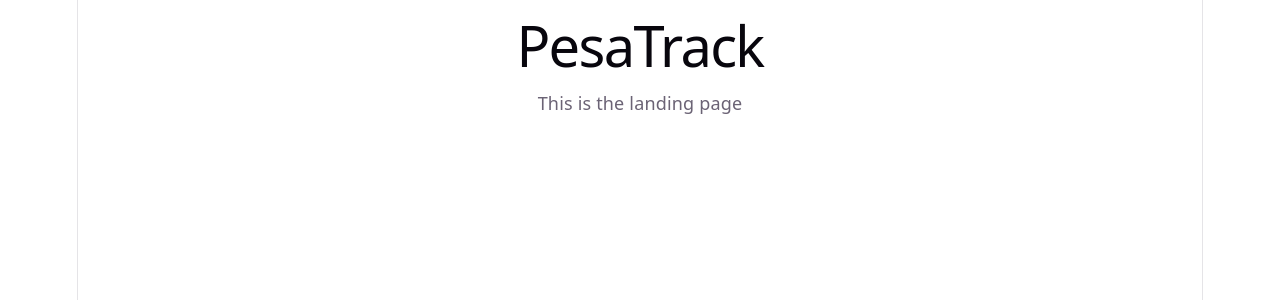
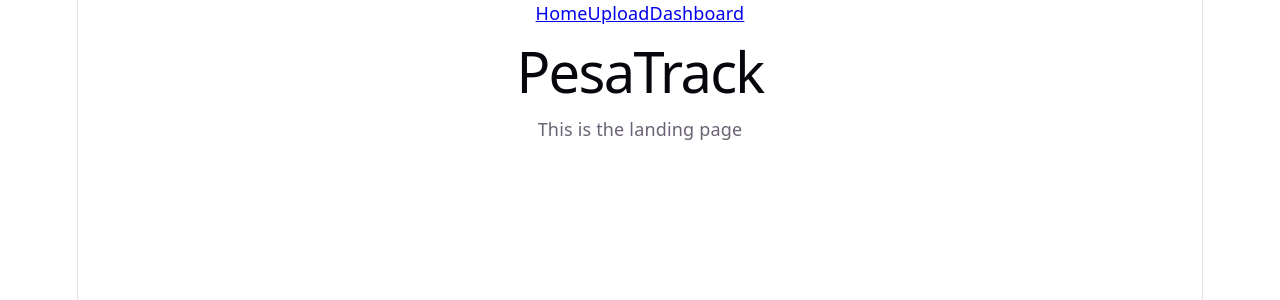
Before and after one commit to Joshu79/Team_8_Internet_Application_Programing_Project, a React (Vite) app: page / in a window 1280 px wide. Shown: the top 300 px of the page. Built offline with nearby package versions, Linux system fonts and the light colour scheme.

Commit message:
Add Navbar component for navigation between pages

```diff
--- a/src/App.jsx
+++ b/src/App.jsx
@@ -1,4 +1,5 @@
 import { BrowserRouter, Routes, Route } from 'react-router-dom'
+import Navbar from './components/Navbar'
 import Landing from './pages/Landing'
 import Upload from './pages/Upload'
 import Dashboard from './pages/Dashboard'
@@ -8,6 +9,7 @@ import './App.css'
 const App = () => {
   return (
     <BrowserRouter>
+      <Navbar />
       <Routes>
         <Route path="/" element={<Landing />} />
         <Route path="/upload" element={<Upload />} />
--- /dev/null
+++ b/src/components/Navbar.jsx
@@ -0,0 +1,13 @@
+import { Link } from 'react-router-dom'
+
+const Navbar = () => {
+  return (
+    <nav>
+      <Link to="/">Home</Link>
+      <Link to="/upload">Upload</Link>
+      <Link to="/dashboard">Dashboard</Link>
+    </nav>
+  )
+}
+
+export default Navbar
```
